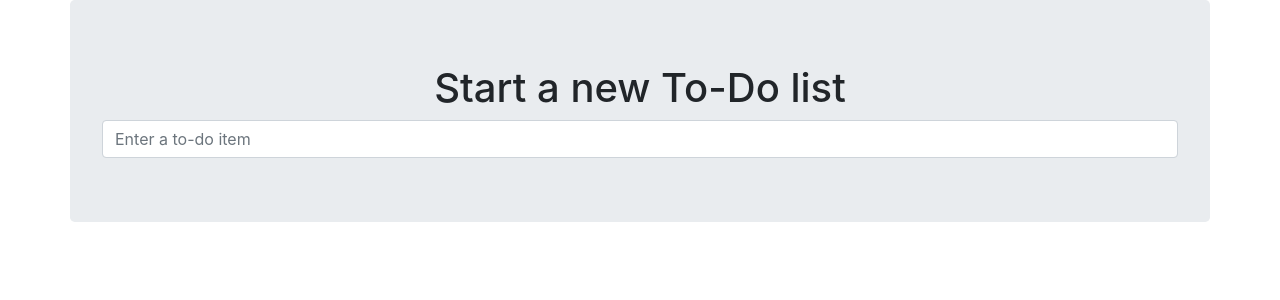
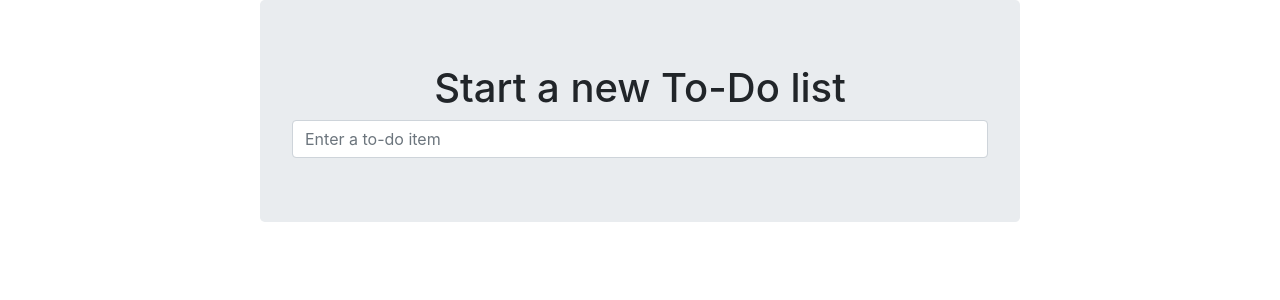
Before and after one commit to SteveMayze/python-tdd-book, a Django app: page / in a window 1280 px wide. Shown: the part 78-378 px from the top of the page. Run offline with Django 3.2, Linux system fonts and the light colour scheme; some libraries are stand-ins or nearby versions.

Commit message:
Fixes (finally) the formatting problem with bootstrap grid system

```diff
--- a/lists/templates/base.html
+++ b/lists/templates/base.html
@@ -33,10 +33,11 @@
 					{% endif %}
 				</div>
 			</nav>
-
+		</div>
+		<div class="container">
 			{% if messages %}
 				<div class="row">
-					<div class="col-md-8">
+					<div class="col-md-8 offset-md-2 col-sm-8 offset-sm-2 text-center">
 						{% for message in messages %}
 							{% if message.level_tag == 'success' %}
 								<div class="alert alert-success">{{ message }}</div>
@@ -50,11 +51,11 @@
 
 			<div class="row">
 				<!--
-					The book says "col-md-9 and col-md-offset-3" - but this does not
+					The book says "col-md-6 and col-md-offset-3" - but this does not
 					result in the input box rendering to the center of the page. The only
 					way to get the test to pass was to set the width to full width!
 				-->
-				<div class="col-md-12  col-md-offset-3 jumbotron">
+				<div class="col-md-8 offset-md-2 col-sm-8 offset-sm-2 jumbotron">
 					<div class="text-center">
 						<h1>{% block header_text %}{% endblock %}</h1>
 						{% block list_form %}
@@ -73,16 +74,16 @@
 			</div>
 
 			<div class="row">
-				<div class="col-md-12 col-md-offset-3">
+				<div class="col-md-8 offset-md-2 col-sm-8 offset-sm-2">
 					{% block table %}
 					{% endblock %}
 				</div>
 			</div>
-		</div>
-		<div class="row">
-			<div class="col-md-12 col-md-offset-3">
-				{% block extra_content %}
-				{% endblock %}
+			<div class="row">
+				<div class="col-md-8 offset-md-2 col-sm-8 offset-sm-2">
+					{% block extra_content %}
+					{% endblock %}
+				</div>
 			</div>
 		</div>
 	    <script src="/static/jquery-3.3.1.min.js"></script>
--- a/lists/templates/list.html
+++ b/lists/templates/list.html
@@ -20,7 +20,7 @@
 
 {% block extra_content %}
 	<div class="row">
-		<div class="col-md-3 ">
+		<div class="col-md-6 col-sm-6">
 			<h2>List shared with</h2>
 			<ul>
 				{% for sharee in list.shared_with.all %}
@@ -28,7 +28,7 @@
 				{% endfor %}
 			</ul>
 		</div>
-		<div class="col-md-3 ">
+		<div class="col-md-6 col-sm-6">
 			<h2>Share this list</h2>
 			<form action="{% url 'share_list' list.id %}" method="POST">
 				<input class="form-control" type="text" name="sharee" placeholder="your-friend@example.com">
```
